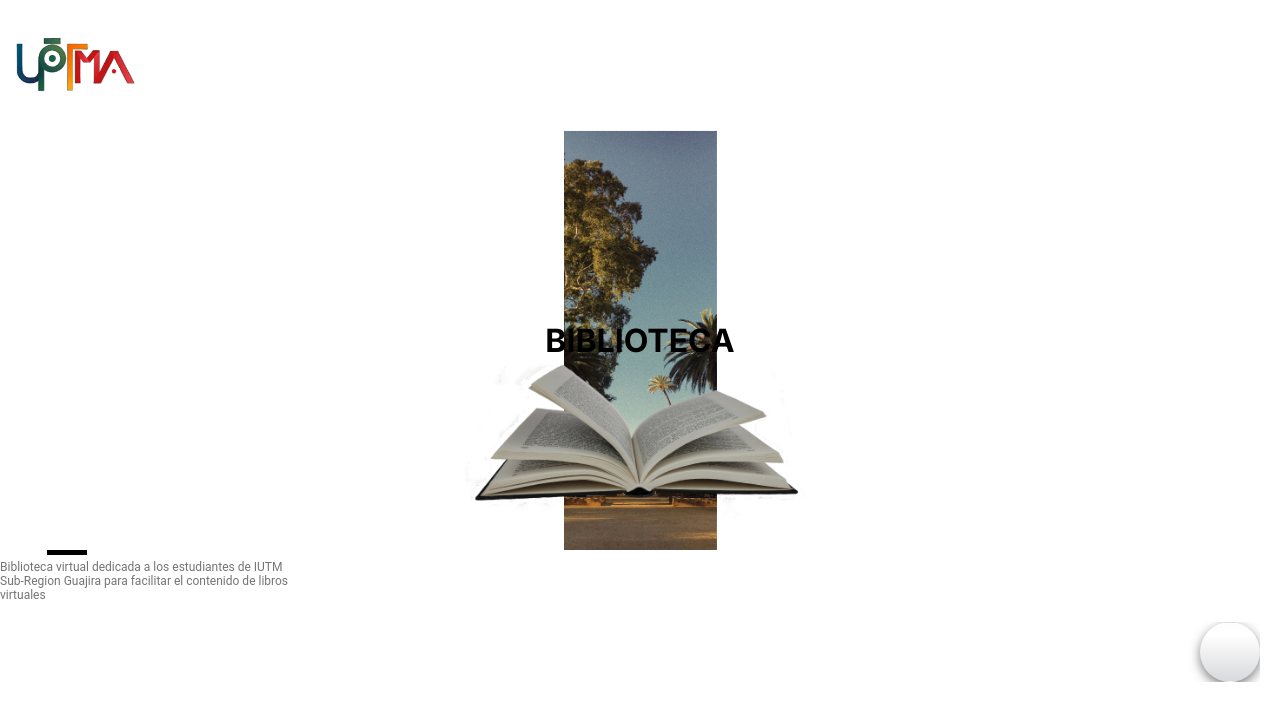
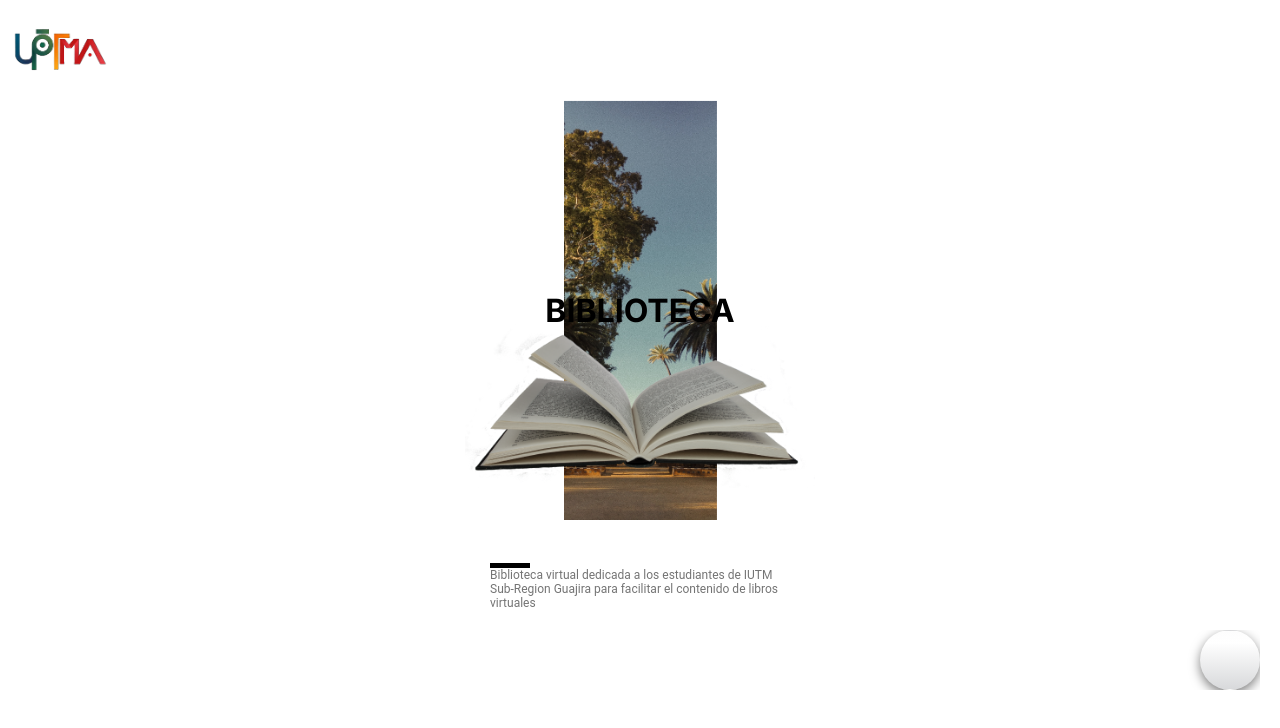
Before and after one commit to ViktorChs/Blioteca-de-IUTM, a plain HTML site: page index.html in a window 1280 px wide. Drawn offline with Linux system fonts and the light colour scheme.

Commit message:
0.2 vercion

```diff
--- a/BiblioStyle.css
+++ b/BiblioStyle.css
@@ -6,9 +6,10 @@
 
 .body_Img-Logo {
   margin: 0 10px;
-  height: 130px;
-  width: 130px;
-  display: flex;
+  height: 100px;
+  width: 100px;
+  max-width: 100%;
+  display: block;
 }
 .body_Container-Center-Img {
   display: flex;
@@ -26,17 +27,23 @@
   width: 350px;
   max-width: 100%;
 }
+.body_Container-Text-Description {
+  width: 300px;
+  display: flex;
+  flex-direction: column;
+  align-items: flex-start;
+  margin: auto;
+  margin-top: 43px;
+}
 .body_Lineup-Text {
   background-color: black;
   width: 40px;
   height: 5px;
-  margin: 0 0 5px 47px;
 }
 .body_Text-Description {
   font-family: roboto;
   font-size: 12px;
   display: block;
-  width: 300px;
   color: rgb(116, 116, 116);
   margin: 0;
   overflow: visible;
```
